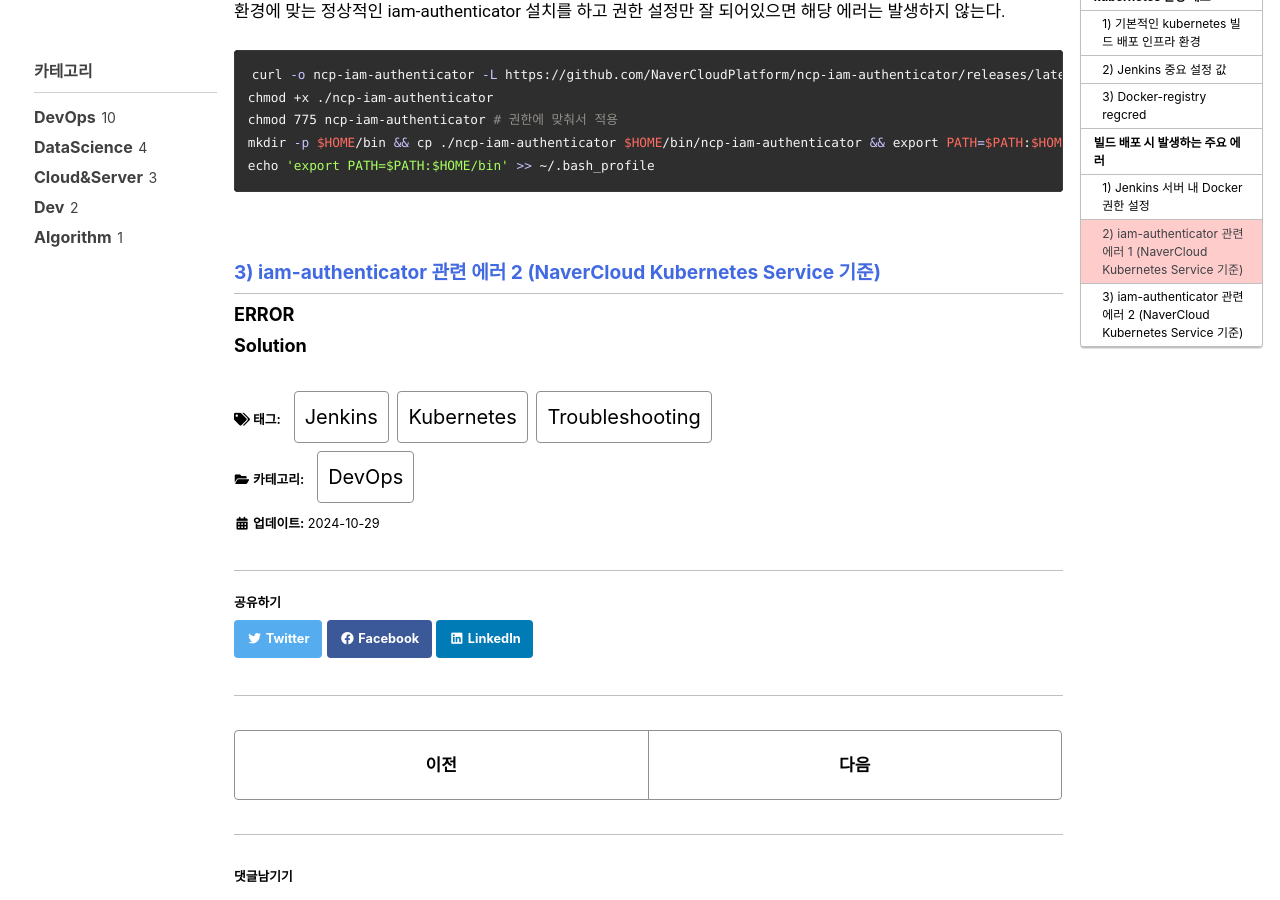
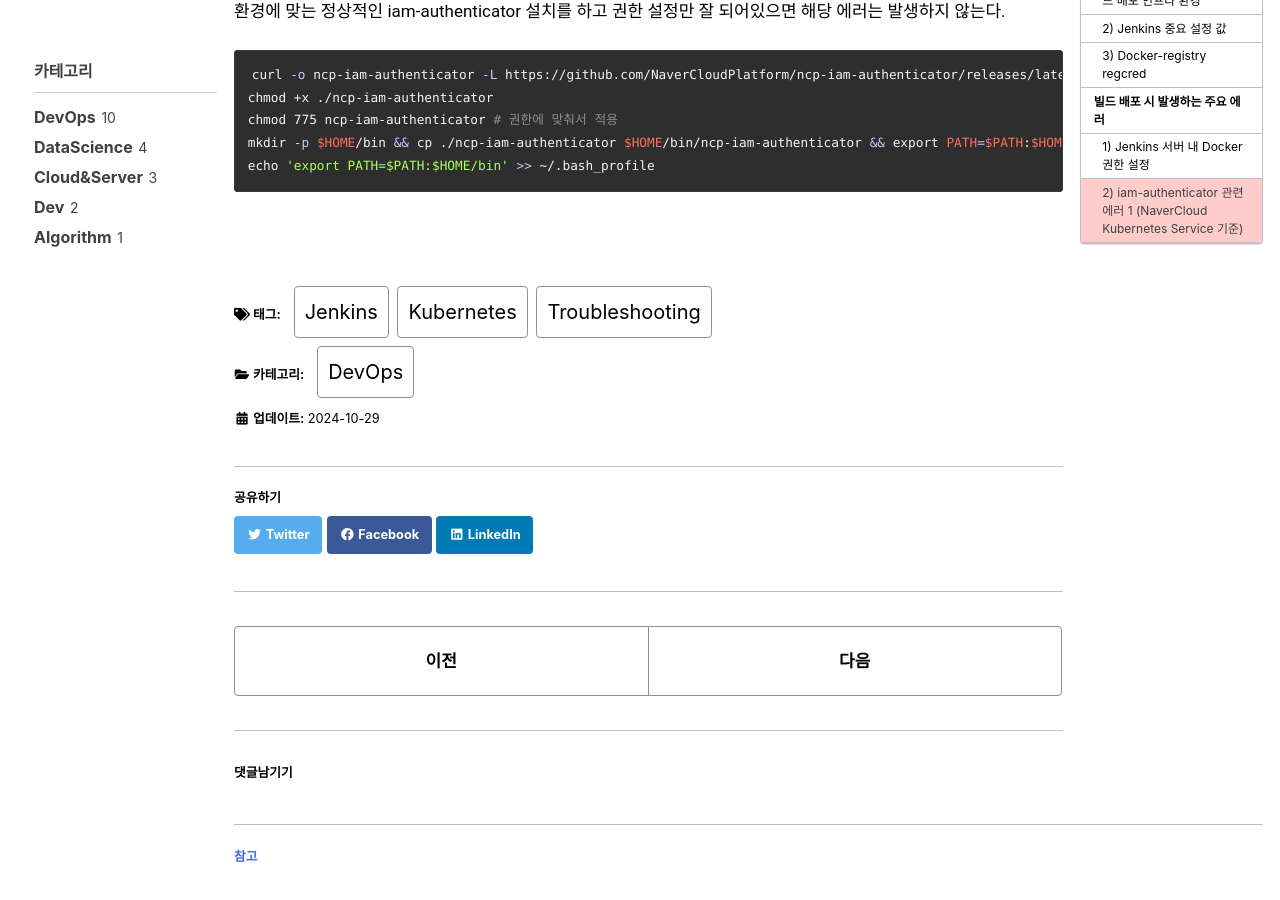
Before and after one commit to MeteorNote/MeteorNote.github.io, a Jekyll site: the page built from _posts/04. DevOps/NormalNote/2024-10-29-Jenkins-k8s.md, in a window 1280 px wide and 900 px high, scrolled down 2843 px. Built offline with Jekyll 4.4.1, drawn with Linux system fonts in a browser that asks for light colours; cached includes are drawn as plain includes; some web fonts are replaced; comment, search, counter and statistics services are not loaded.

Commit message:
게시글 내용 병합

````diff
--- a/_posts/04. DevOps/NormalNote/2024-10-29-Jenkins-k8s.md
+++ b/_posts/04. DevOps/NormalNote/2024-10-29-Jenkins-k8s.md
@@ -119,10 +119,3 @@ mkdir -p $HOME/bin && cp ./ncp-iam-authenticator $HOME/bin/ncp-iam-authenticator
 echo 'export PATH=$PATH:$HOME/bin' >> ~/.bash_profile
 ```
 <br>
-
-## 3) iam-authenticator 관련 에러 2 (NaverCloud Kubernetes Service 기준)
-<div class="notice-danger">
-<h3> ERROR </h3>
-
-</div>
-<h3> Solution </h3>
````
Also changed, not shown: _posts/04. DevOps/NormalNote/2024-09-24-Gitlab-Intro.md (renamed from _posts/04. DevOps/Install/2024-09-24-Gitlab-Install.md, +4 -1 lines), _posts/04. DevOps/NormalNote/2024-09-27-Jenkins-Intro.md (renamed from _posts/04. DevOps/Install/2024-09-27-Jenkins-Install.md).
